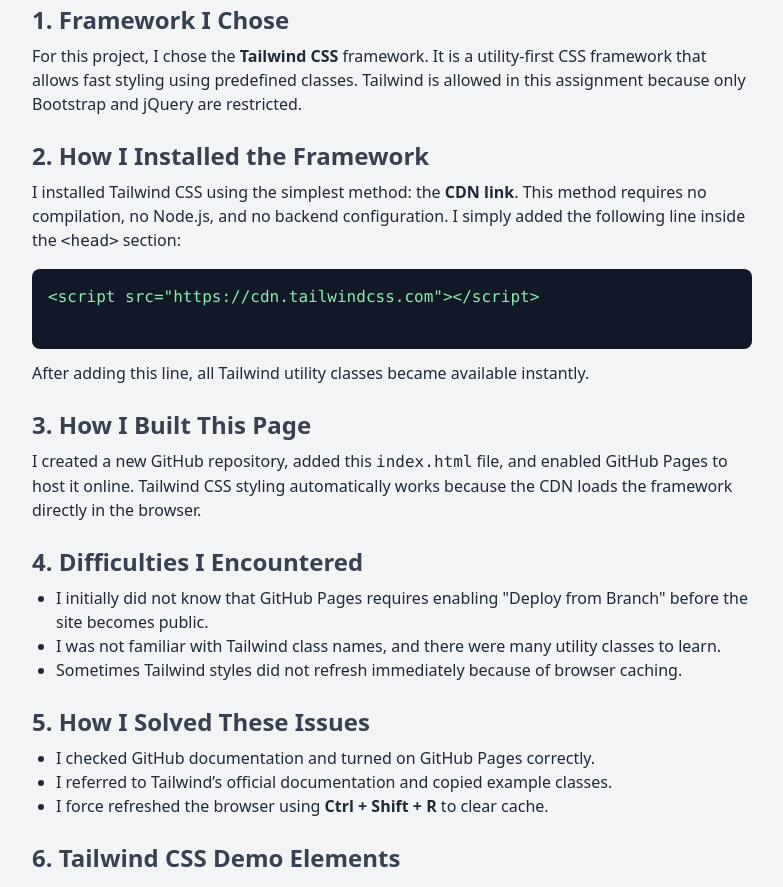
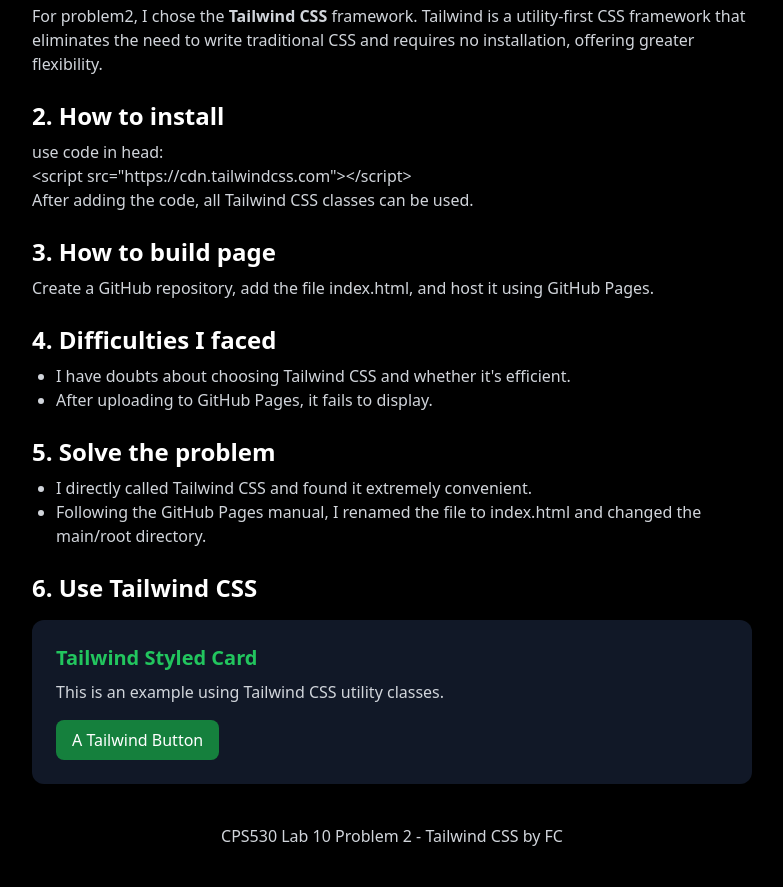
Before and after one commit to F21C21/cps530-lab10, a plain HTML site: page index.html in a window 1280 px wide. Shown: the part 140-1027 px from the top of the page, without its empty margins (248-1031 px from the left). Drawn offline with nearby package versions, Linux system fonts and the light colour scheme.

Commit message:
Update index.html for Tailwind CSS demo

```diff
--- a/index.html
+++ b/index.html
@@ -2,74 +2,67 @@
 <html lang="en">
 <head>
 <meta charset="UTF-8">
-<title>CPS530 Lab 10 – Tailwind CSS Framework Demo</title>
+<title>CPS530 Lab 10 Problem 2</title>
 
 <script src="https://cdn.tailwindcss.com"></script>
 
 </head>
-<body class="bg-gray-100 text-gray-800 font-sans">
+<body class="bg-black text-white font-sans">
 
 <div class="max-w-3xl mx-auto py-10 px-6">
 
-    <h1 class="text-4xl font-bold text-blue-600 mb-6">
-        CPS530 Lab 10 – Tailwind CSS Framework Webpage
+    <h1 class="text-4xl font-bold text-green-500 mb-6">
+        CPS530 Lab 10 Tailwind CSS
     </h1>
 
-    <h2 class="text-2xl font-semibold mt-6 mb-2 text-gray-700">1. Framework I Chose</h2>
-    <p class="mb-4">
-        For this project, I chose the <strong>Tailwind CSS</strong> framework.
-        It is a utility-first CSS framework that allows fast styling using predefined classes.
-        Tailwind is allowed in this assignment because only Bootstrap and jQuery are restricted.
+    <h2 class="text-2xl font-semibold mt-6 mb-2">1. Framework which I chosen</h2>
+    <p class="mb-4 text-gray-300">
+        For problem2, I chose the <strong>Tailwind CSS</strong> framework.
+        Tailwind is a utility-first CSS framework that eliminates the need
+        to write traditional CSS and requires no installation, offering greater flexibility.
     </p>
 
-    <h2 class="text-2xl font-semibold mt-6 mb-2 text-gray-700">2. How I Installed the Framework</h2>
-    <p class="mb-4">
-        I installed Tailwind CSS using the simplest method: the <strong>CDN link</strong>.
-        This method requires no compilation, no Node.js, and no backend configuration.
-        I simply added the following line inside the <code>&lt;head&gt;</code> section:
+    <h2 class="text-2xl font-semibold mt-6 mb-2">2. How to install</h2>
+    <p class="mb-4 text-gray-300">
+        use code in head:
+        <br>
+        &lt;script src="https://cdn.tailwindcss.com"&gt;&lt;/script&gt;
+        <br>
+        After adding the code, all Tailwind CSS classes can be used.
     </p>
 
-    <pre class="bg-gray-900 text-green-300 p-4 rounded-lg overflow-x-auto">
-&lt;script src="https://cdn.tailwindcss.com"&gt;&lt;/script&gt;
-    </pre>
-
-    <p class="mt-3">
-        After adding this line, all Tailwind utility classes became available instantly.
+    <h2 class="text-2xl font-semibold mt-6 mb-2">3. How to build page</h2>
+    <p class="mb-4 text-gray-300">
+        Create a GitHub repository, add the file index.html,
+        and host it using GitHub Pages.
     </p>
 
-    <h2 class="text-2xl font-semibold mt-6 mb-2 text-gray-700">3. How I Built This Page</h2>
-    <p class="mb-4">
-        I created a new GitHub repository, added this <code>index.html</code> file,
-        and enabled GitHub Pages to host it online. Tailwind CSS styling automatically works
-        because the CDN loads the framework directly in the browser.
-    </p>
-
-    <h2 class="text-2xl font-semibold mt-6 mb-2 text-gray-700">4. Difficulties I Encountered</h2>
-    <ul class="list-disc ml-6 mb-4">
-        <li>I initially did not know that GitHub Pages requires enabling "Deploy from Branch" before the site becomes public.</li>
-        <li>I was not familiar with Tailwind class names, and there were many utility classes to learn.</li>
-        <li>Sometimes Tailwind styles did not refresh immediately because of browser caching.</li>
+    <h2 class="text-2xl font-semibold mt-6 mb-2">4. Difficulties I faced</h2>
+    <ul class="list-disc ml-6 mb-4 text-gray-300">
+        <li>I have doubts about choosing Tailwind CSS and whether it's efficient.</li>
+        <li>After uploading to GitHub Pages, it fails to display.</li>
     </ul>
 
-    <h2 class="text-2xl font-semibold mt-6 mb-2 text-gray-700">5. How I Solved These Issues</h2>
-    <ul class="list-disc ml-6 mb-4">
-        <li>I checked GitHub documentation and turned on GitHub Pages correctly.</li>
-        <li>I referred to Tailwind’s official documentation and copied example classes.</li>
-        <li>I force refreshed the browser using <strong>Ctrl + Shift + R</strong> to clear cache.</li>
+    <h2 class="text-2xl font-semibold mt-6 mb-2">5. Solve the problem</h2>
+    <ul class="list-disc ml-6 mb-4 text-gray-300">
+        <li>I directly called Tailwind CSS and found it extremely convenient.</li>
+        <li>Following the GitHub Pages manual, I renamed the file to index.html and changed the main/root directory.</li>
     </ul>
 
-    <h2 class="text-2xl font-semibold mt-6 mb-2 text-gray-700">6. Tailwind CSS Demo Elements</h2>
+    <h2 class="text-2xl font-semibold mt-6 mb-2">6. Use Tailwind CSS</h2>
 
-    <div class="bg-white shadow-lg rounded-xl p-6 mt-4">
-        <h3 class="text-xl font-bold text-blue-500 mb-2">Tailwind Styled Card</h3>
-        <p class="text-gray-700">This is an example UI component styled entirely using Tailwind CSS utility classes.</p>
-        <button class="mt-4 px-4 py-2 bg-blue-600 text-white rounded-lg hover:bg-blue-700 transition">
+    <div class="bg-gray-900 shadow-md rounded-xl p-6 mt-4">
+        <h3 class="text-xl font-bold text-green-500 mb-2">Tailwind Styled Card</h3>
+        <p class="text-gray-300">This is an example using Tailwind CSS utility classes.</p>
+
+        <a href="https://tailwindcss.com/"
+           class="mt-4 inline-block px-4 py-2 bg-green-700 text-white rounded-lg hover:bg-green-700 transition">
             A Tailwind Button
-        </button>
+        </a>
     </div>
 
-    <footer class="mt-10 text-center text-gray-500">
-        Created for CPS530 Lab 10 – by Zhuangzhuang (Allen) Li
+    <footer class="mt-10 text-center text-gray-300">
+        CPS530 Lab 10 Problem 2 - Tailwind CSS by FC
     </footer>
 
 </div>
```
